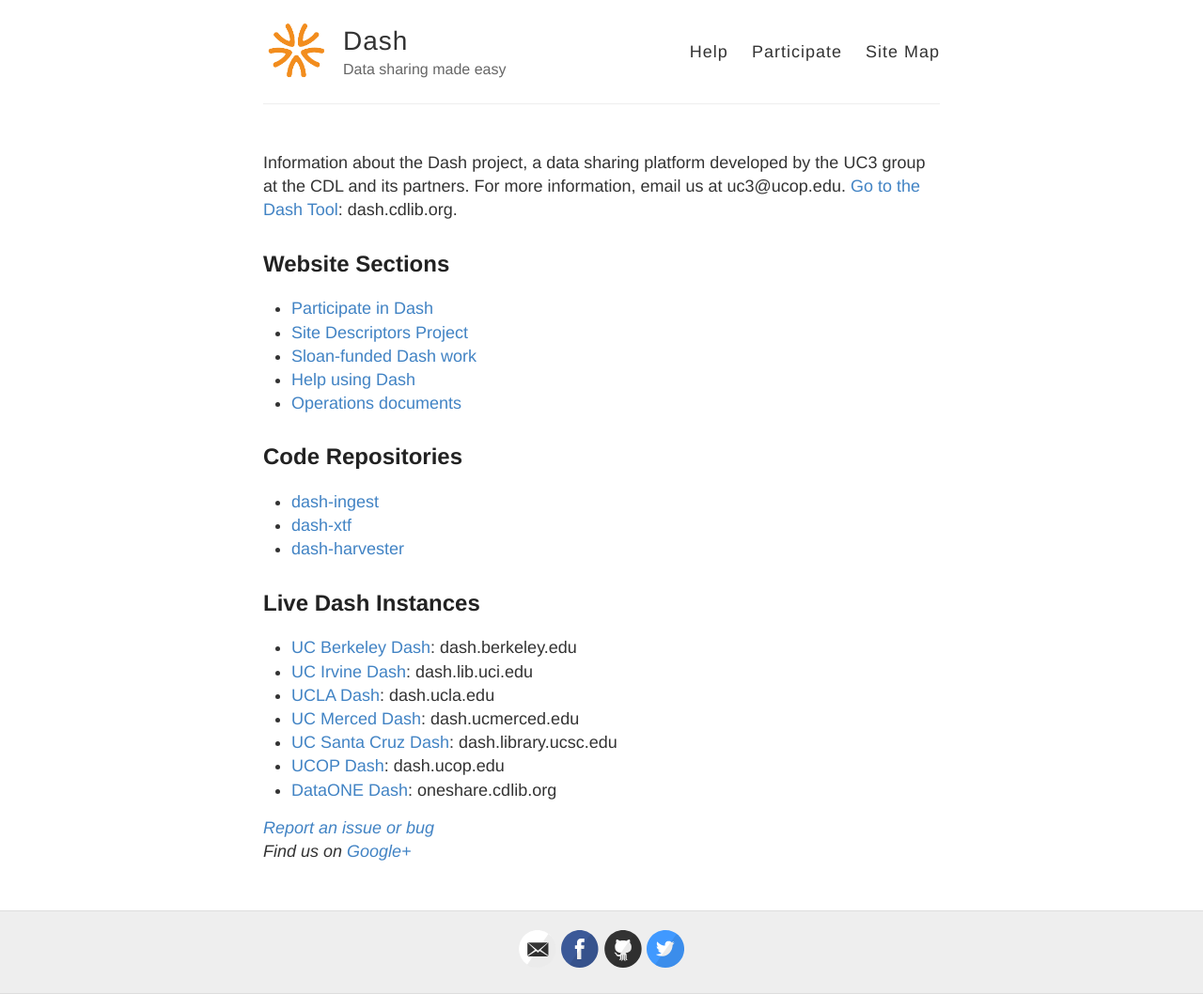
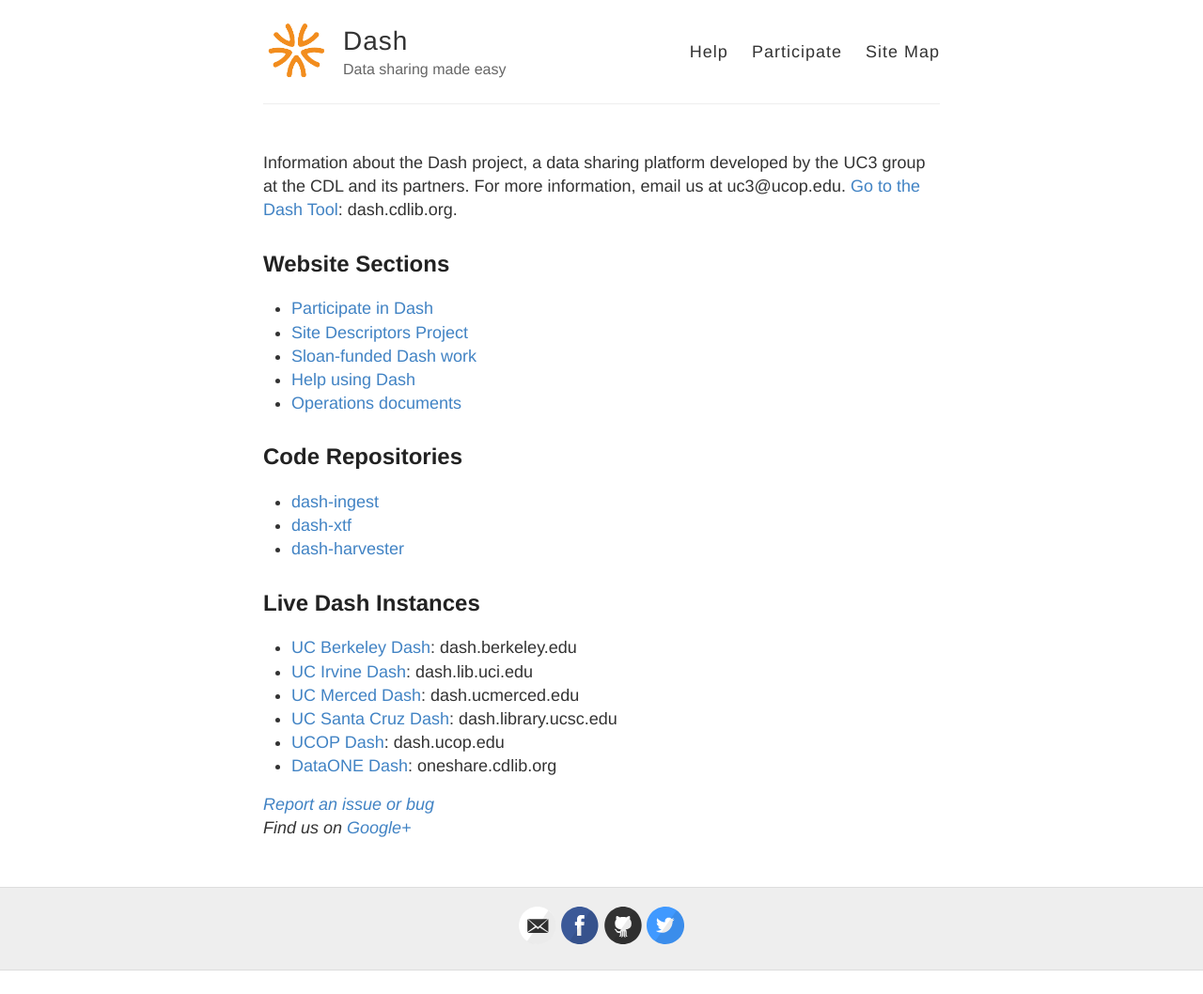
Before and after one commit to CDLUC3/dash, a Jekyll site: the page built from index.html, in a window 1280 px wide. Shown: the whole page at 94% size. Built offline with Jekyll 4.4.1, drawn with Linux system fonts in a browser that asks for light colours; after the commit the page ends 1033 px from its top, so only the background shows below that.

Commit message:
Updating list of campus instances

```diff
--- a/index.html
+++ b/index.html
@@ -27,7 +27,6 @@
 <ul>
 <li><a href=https://dash.berkeley.edu>UC Berkeley Dash</a>: dash.berkeley.edu</li>
 <li><a href=https://dash.lib.uci.edu>UC Irvine Dash</a>: dash.lib.uci.edu</li>
-<li><a href=https://dash.ucla.edu>UCLA Dash</a>: dash.ucla.edu</li>
 <li><a href=https://dash.ucmerced.edu>UC Merced Dash</a>: dash.ucmerced.edu</li>
 <li><a href=https://dash.library.ucsc.edu>UC Santa Cruz Dash</a>: dash.library.ucsc.edu</li>
 <li><a href=https://dash.ucop.edu>UCOP Dash</a>: dash.ucop.edu</li>
```
